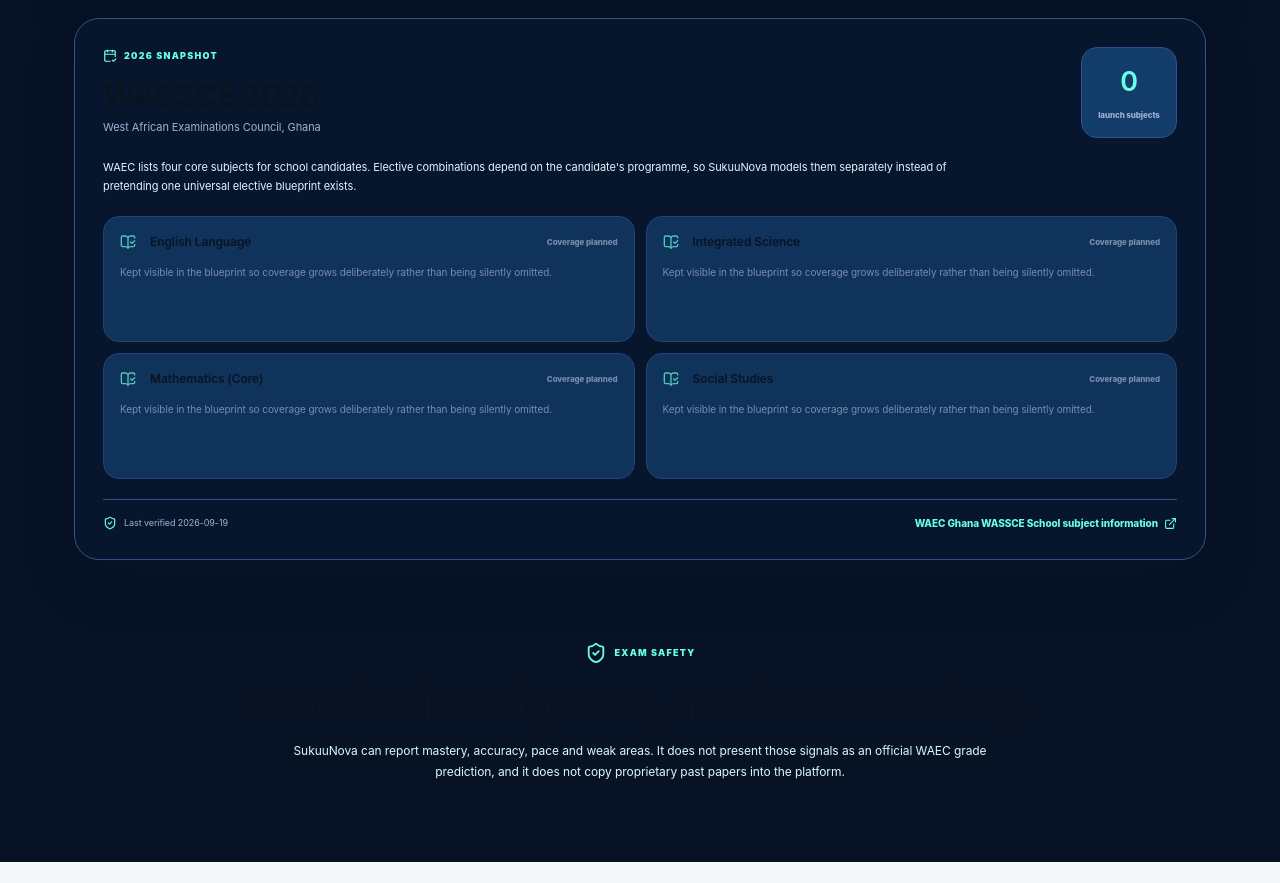
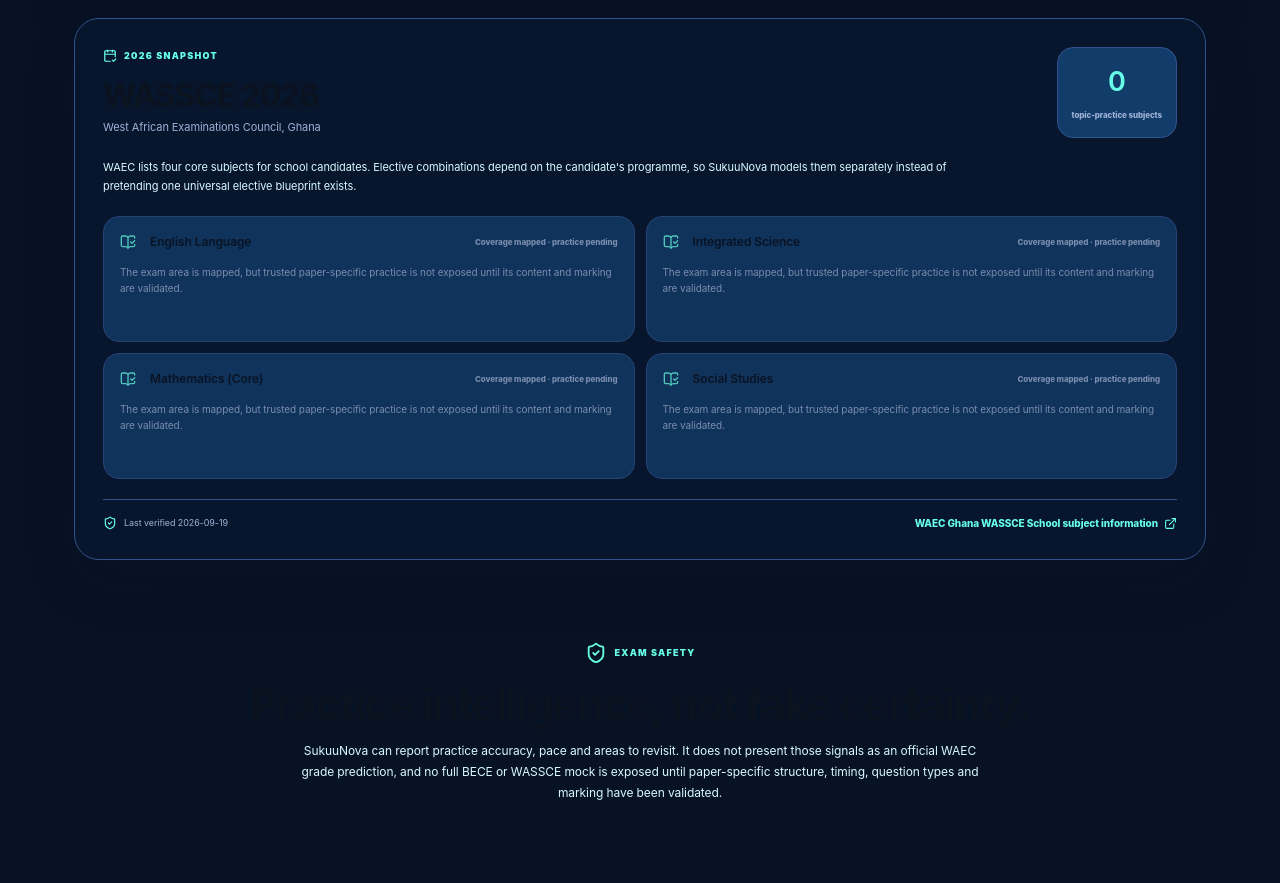
Before and after one commit to Eugene999B/SukuuNova, a Next.js app: page /learn/exams in a window 1280 px wide. Shown: the part 1672-2555 px from the top of the page. Before the commit the page ends 2534 px from the top, so only its background shows below. Built offline with nearby package versions, Linux system fonts and the light colour scheme.

Commit message:
fix(learn): make exam-centre readiness claims precise

```diff
--- a/src/app/learn/exams/page.tsx
+++ b/src/app/learn/exams/page.tsx
@@ -56,7 +56,7 @@ export default function ExamCentrePage() {
                   <h2>{blueprint.label}</h2>
                   <p>{blueprint.authority}</p>
                 </div>
-                <div className={styles.coverage}><strong>{ready.length}</strong><span>launch subjects</span></div>
+                <div className={styles.coverage}><strong>{ready.length}</strong><span>topic-practice subjects</span></div>
               </div>
 
               <p className={styles.note}>{blueprint.note}</p>
@@ -67,7 +67,7 @@ export default function ExamCentrePage() {
                     <div className={styles.subjectTitle}>
                       <BookOpenCheck size={16} />
                       <strong>{subject.label}</strong>
-                      <span>{subject.practiceReady ? "Practice lane" : "Coverage planned"}</span>
+                      <span>{subject.practiceReady ? "Foundation topic practice" : "Coverage mapped · practice pending"}</span>
                     </div>
                     {subject.papers?.length ? (
                       <div className={styles.paperList}>
@@ -79,7 +79,7 @@ export default function ExamCentrePage() {
                         ))}
                       </div>
                     ) : (
-                      <p className={styles.subjectCopy}>{subject.practiceReady ? "The current Learn engine can already serve this subject while deeper exam-specific packs expand." : "Kept visible in the blueprint so coverage grows deliberately rather than being silently omitted."}</p>
+                      <p className={styles.subjectCopy}>{subject.practiceReady ? "Reviewed foundation questions are available for topic practice. This is not presented as a full paper mock." : "The exam area is mapped, but trusted paper-specific practice is not exposed until its content and marking are validated."}</p>
                     )}
                   </section>
                 ))}
@@ -97,7 +97,7 @@ export default function ExamCentrePage() {
       <section className={styles.guardrail}>
         <div><ShieldCheck size={22} /><span>EXAM SAFETY</span></div>
         <h2>Practice intelligence, not fake certainty.</h2>
-        <p>SukuuNova can report mastery, accuracy, pace and weak areas. It does not present those signals as an official WAEC grade prediction, and it does not copy proprietary past papers into the platform.</p>
+        <p>SukuuNova can report practice accuracy, pace and areas to revisit. It does not present those signals as an official WAEC grade prediction, and no full BECE or WASSCE mock is exposed until paper-specific structure, timing, question types and marking have been validated.</p>
       </section>
     </main>
   );
```
